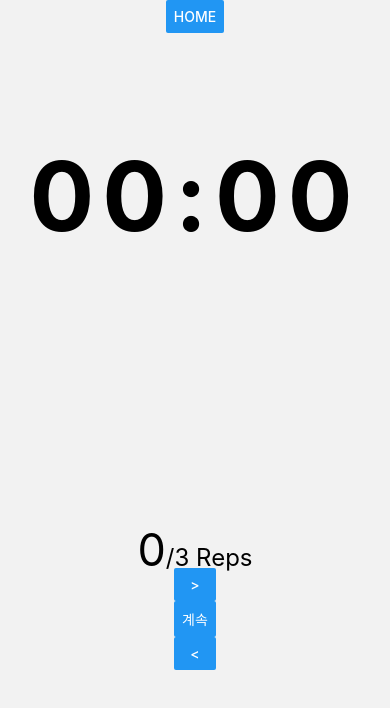
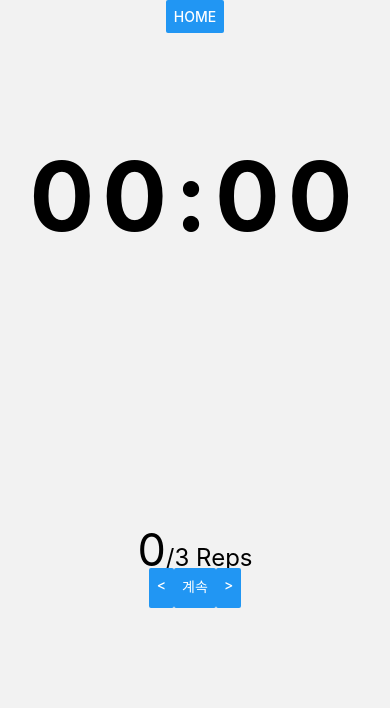
Before and after one commit to dev2820/TBT, a React Native app: screen /Timer in a window 390 px wide. Shown: the top 708 px of the page. Built offline with nearby package versions, Linux system fonts and the light colour scheme.

Commit message:
style/ 플레이어 가로 정렬

```diff
--- a/src/screens/TimerPage.js
+++ b/src/screens/TimerPage.js
@@ -52,14 +52,14 @@ const TimerPage = ({ navigation }) => {
           <Text style={[globalStyle.DISPLAY_MEDIUM]}>{phase.currentRep}</Text>
           <Text style={globalStyle.HEADING_SMALL}>/{phase.allRep} Reps</Text>
         </View>
-        <View>
-          <Button title=">" onPress={() => phase.next()}></Button>
+        <View style={styles.player}>
+          <Button title="<" onPress={() => phase.prev()}></Button>
           {phase.isRun ? (
             <Button title="정지" onPress={() => phase.pause()}></Button>
           ) : (
             <Button title="계속" onPress={() => phase.resume()}></Button>
           )}
-          <Button title="<" onPress={() => phase.prev()}></Button>
+          <Button title=">" onPress={() => phase.next()}></Button>
         </View>
       </View>
     </Page>
@@ -92,6 +92,10 @@ const styles = StyleSheet.create({
     flexDirection: "row",
     alignItems: "baseline",
   },
+  player: {
+    flexDirection: "row",
+    height: 40,
+  },
 });
 
 export default observer(TimerPage);
```
